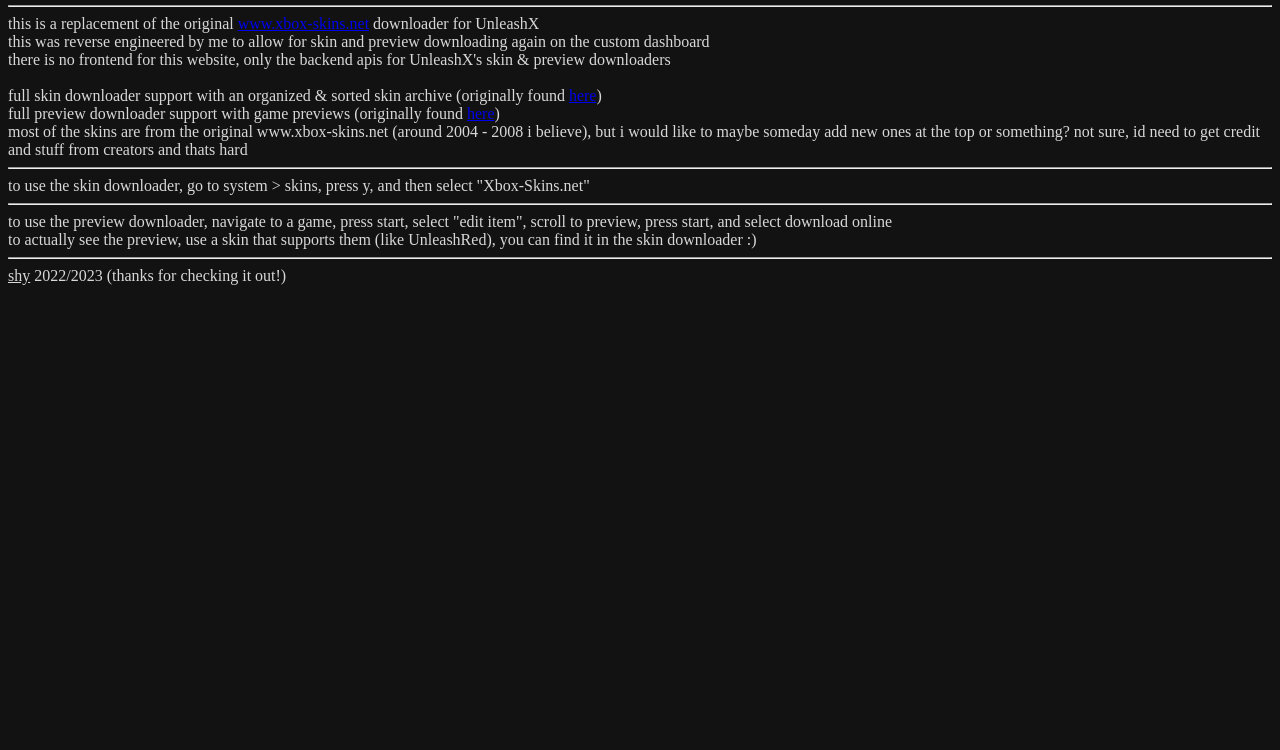
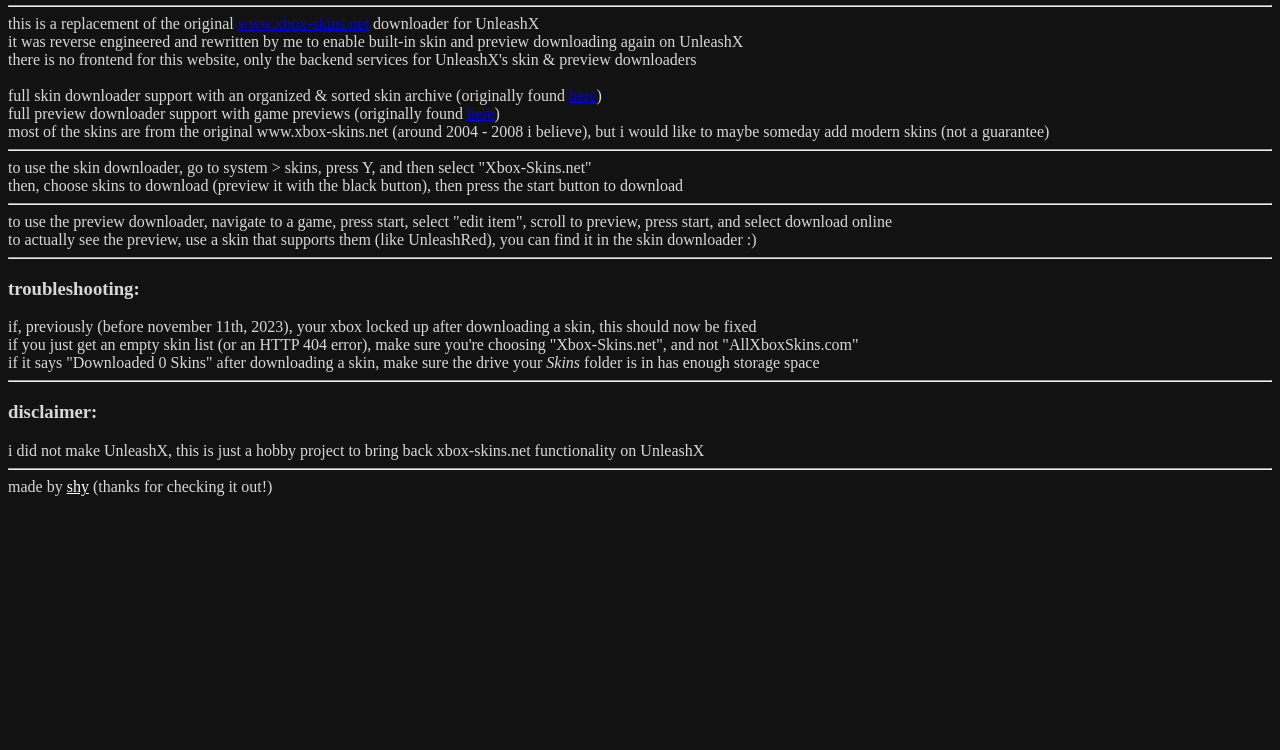
Before and after one commit to shy1132/xboxskins, a website: page public/index.html in a window 1280 px wide. Shown: the part 50-800 px from the top of the page. Drawn offline with Linux system fonts and the light colour scheme.

Commit message:
made it actually work again
added extension to preview url (THIS is why it didnt work, no fucking joke, i dont get it, whatever)

also added more to index.html

```diff
--- a/package.json
+++ b/package.json
@@ -1,6 +1,6 @@
 {
   "name": "xboxskins",
-  "version": "2.0.0",
+  "version": "2.0.1",
   "description": "",
   "main": "server.js",
   "scripts": {
--- a/public/index.html
+++ b/public/index.html
@@ -11,20 +11,29 @@
     </style>
   </head>
   <body text="#D8D8D8" bgcolor="#121212">
-    <h2>unofficial UnleashX skin downloader</h2>
+    <h2>www.xbox-skins.net</h2>
     <hr>
     this is a replacement of the original <a href="https://web.archive.org/web/20050204043516/http://www.xbox-skins.net/index.php?dlcategory=5" target="_blank">www.xbox-skins.net</a> downloader for UnleashX<br>
-    this was reverse engineered by me to allow for skin and preview downloading again on the custom dashboard<br>
-    there is no frontend for this website, only the backend apis for UnleashX's skin & preview downloaders<br><br>
+    it was reverse engineered and rewritten by me to enable built-in skin and preview downloading again on UnleashX<br>
+    there is no frontend for this website, only the backend services for UnleashX's skin & preview downloaders<br><br>
     full skin downloader support with an organized & sorted skin archive (originally found <a href="https://archive.org/details/XBUXSkins" target="_blank">here</a>)<br>
     full preview downloader support with game previews (originally found <a href="https://1fichier.com/dir/0VjW41tf" target="_blank">here</a>)<br>
-    most of the skins are from the original www.xbox-skins.net (around 2004 - 2008 i believe), but i would like to maybe someday add new ones at the top or something? not sure, id need to get credit and stuff from creators and thats hard<br>
+    most of the skins are from the original www.xbox-skins.net (around 2004 - 2008 i believe), but i would like to maybe someday add modern skins (not a guarantee)<br>
     <hr>
-    to use the skin downloader, go to system > skins, press y, and then select "Xbox-Skins.net"<br>
+    to use the skin downloader, go to system > skins, press Y, and then select "Xbox-Skins.net"<br>
+    then, choose skins to download (preview it with the black button), then press the start button to download
     <hr>
     to use the preview downloader, navigate to a game, press start, select "edit item", scroll to preview, press start, and select download online<br>
     to actually see the preview, use a skin that supports them (like UnleashRed), you can find it in the skin downloader :)<br>
     <hr>
-    <a href="https://shy.rocks" style="color:#D8D8D8">shy</a> 2022/2023 (thanks for checking it out!)
+    <h3>troubleshooting:</h3>
+    if, previously (before november 11th, 2023), your xbox locked up after downloading a skin, this should now be fixed<br>
+    if you just get an empty skin list (or an HTTP 404 error), make sure you're choosing "Xbox-Skins.net", and not "AllXboxSkins.com"<br>
+    if it says "Downloaded 0 Skins" after downloading a skin, make sure the drive your <i>Skins</i> folder is in has enough storage space<br>
+    <hr>
+    <h3>disclaimer:</h3>
+    i did not make UnleashX, this is just a hobby project to bring back xbox-skins.net functionality on UnleashX
+    <hr>
+    made by <a href="https://shy.rocks" style="color:#ffffff">shy</a> (thanks for checking it out!)
   </body>
 </html>
```
Also changed, not shown: server.js (+16 -17 lines), 1 other file.
